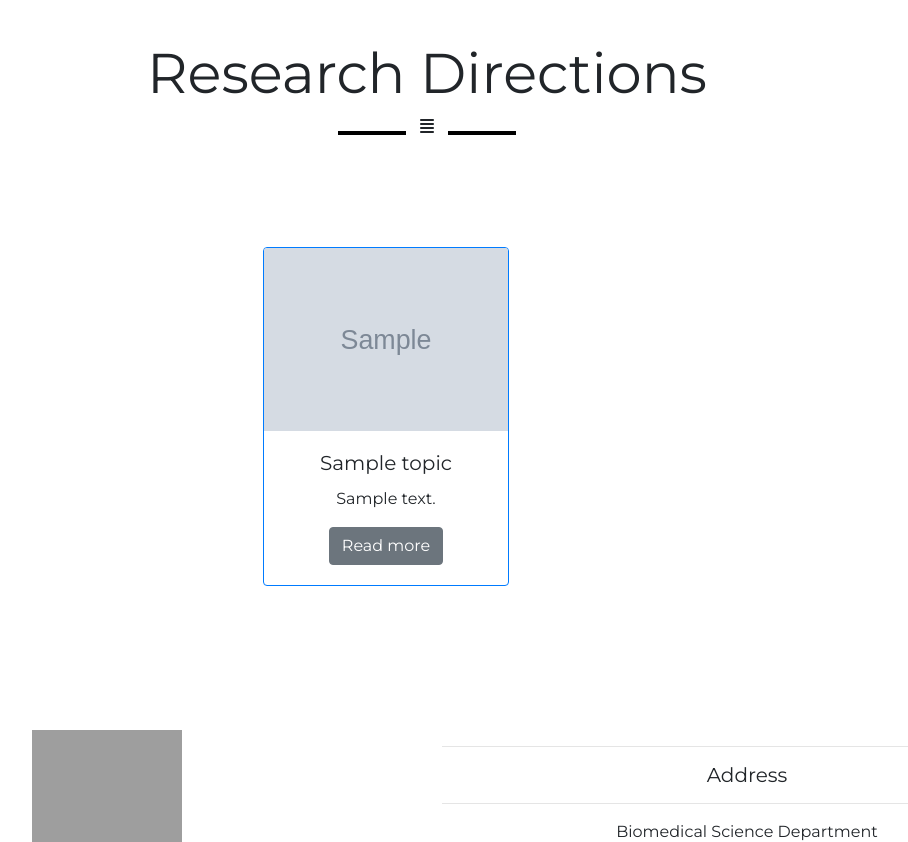
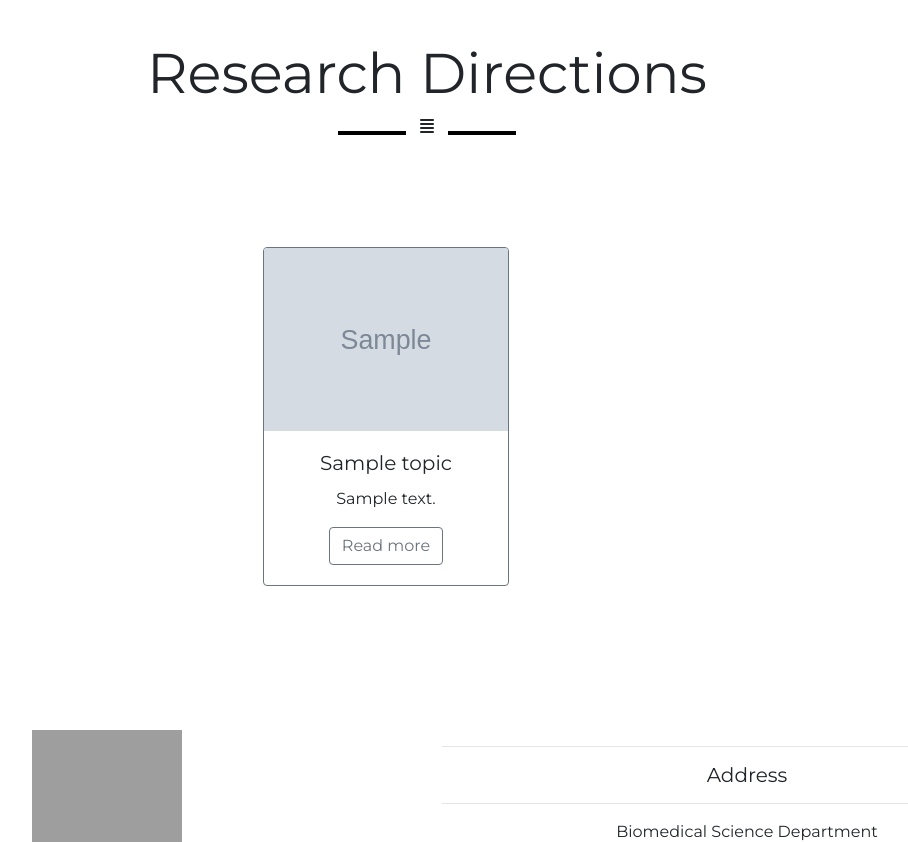
Before and after one commit to JSotres/Academic-Group-Django-Website, a Django app: template templates/research.html in a window 1280 px wide. Shown: the part 72-914 px from the top of the page, without its empty margins (213-1121 px from the left). Run offline with Django 3.2, Linux system fonts and the light colour scheme; the template is opened without the code that fills it: most values are stand-ins (such as "Sample title", 1, 10 or a date in 2020); grey boxes marked "Sample" are stand-in pictures; some libraries are stand-ins or nearby versions; grey boxes are pictures that could not be loaded.

Commit message:
CSS changed

```diff
--- a/templates/home.html
+++ b/templates/home.html
@@ -32,7 +32,7 @@
   <div class="container-fluid pb-3">
     <div class="row text-center">
       <div class="col-12">
-        <a class="btn btn-secondary btn-lg" href="{% url 'research' %}" role="button">Learn more</a>
+        <a class="btn btn-ligth btn-outline-secondary btn-lg" href="{% url 'research' %}" role="button">Research</a>
       </div>
     </div>
   </div>
--- a/templates/research.html
+++ b/templates/research.html
@@ -29,12 +29,12 @@
 
     <div class="col-12 col-sm-12 col-md-6 col-lg-4 pb-5">
 
-      <div class="card border-primary w-75 text-center">
+      <div class="card border-secondary w-75 text-center">
         <img src="{{ field.main_image.url }}" class="card-img-top img-fluid w-100" alt="{{ field.topic }}">
         <div class="card-body">
           <h5 class="card-title">{{ field.topic }}</h5>
           <p class="card-text">{{ field.short_description|safe }}</p>
-          <a href="{% url 'researchfield' field.pk %}" class="btn btn-secondary">Read more</a>
+          <a href="{% url 'researchfield' field.pk %}" class="btn btn-ligth btn-outline-secondary">Read more</a>
         </div>
       </div>
 
```
Also changed, not shown: templates/members.html (+7 -7 lines).
